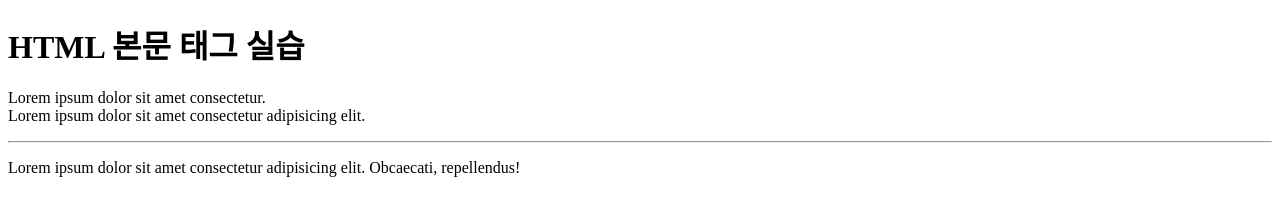
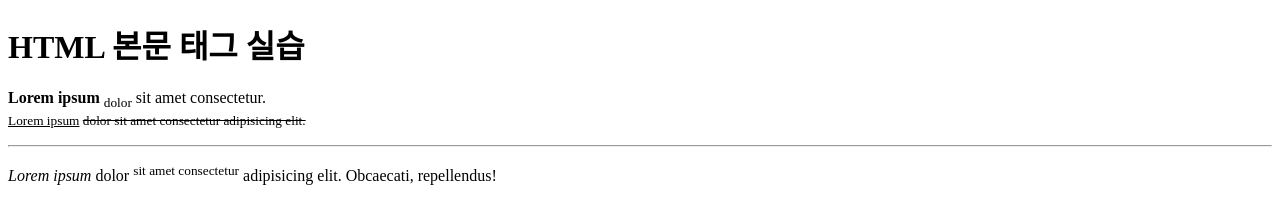
Before and after one commit to juchanhwang/cbnu-wp, a plain HTML site: page lecture2/index.html in a window 1280 px wide. Drawn offline with Linux system fonts and the light colour scheme.

Commit message:
글자 관련 태그 실습

```diff
--- a/lecture2/index.html
+++ b/lecture2/index.html
@@ -9,12 +9,12 @@
 <body>
   <h1>HTML 본문 태그 실습</h1>
   <p>
-    Lorem ipsum dolor sit amet consectetur.<br>
-    Lorem ipsum dolor sit amet consectetur adipisicing elit.<br>
+    <b>Lorem ipsum</b> <sub>dolor</sub> sit amet consectetur.<br>
+    <small><ins>Lorem ipsum</ins> <del>dolor sit amet consectetur adipisicing elit.</del></small><br>
   </p>
   <hr>
   <p>
-    Lorem ipsum dolor sit amet consectetur adipisicing elit.
+    <i>Lorem ipsum</i> dolor <sup>sit amet consectetur</sup> adipisicing elit.
     Obcaecati, repellendus!
   </p>
 </body>
```
